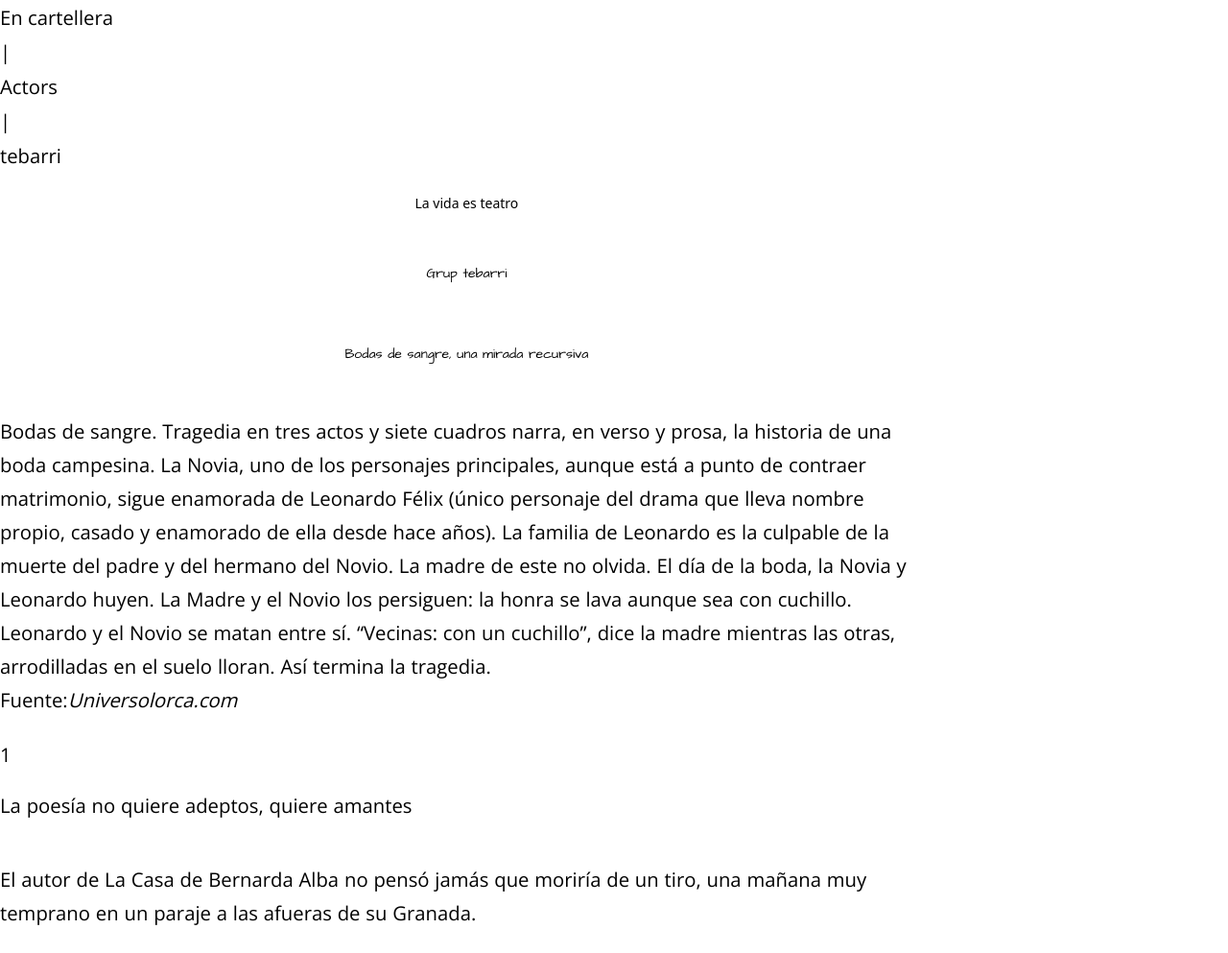
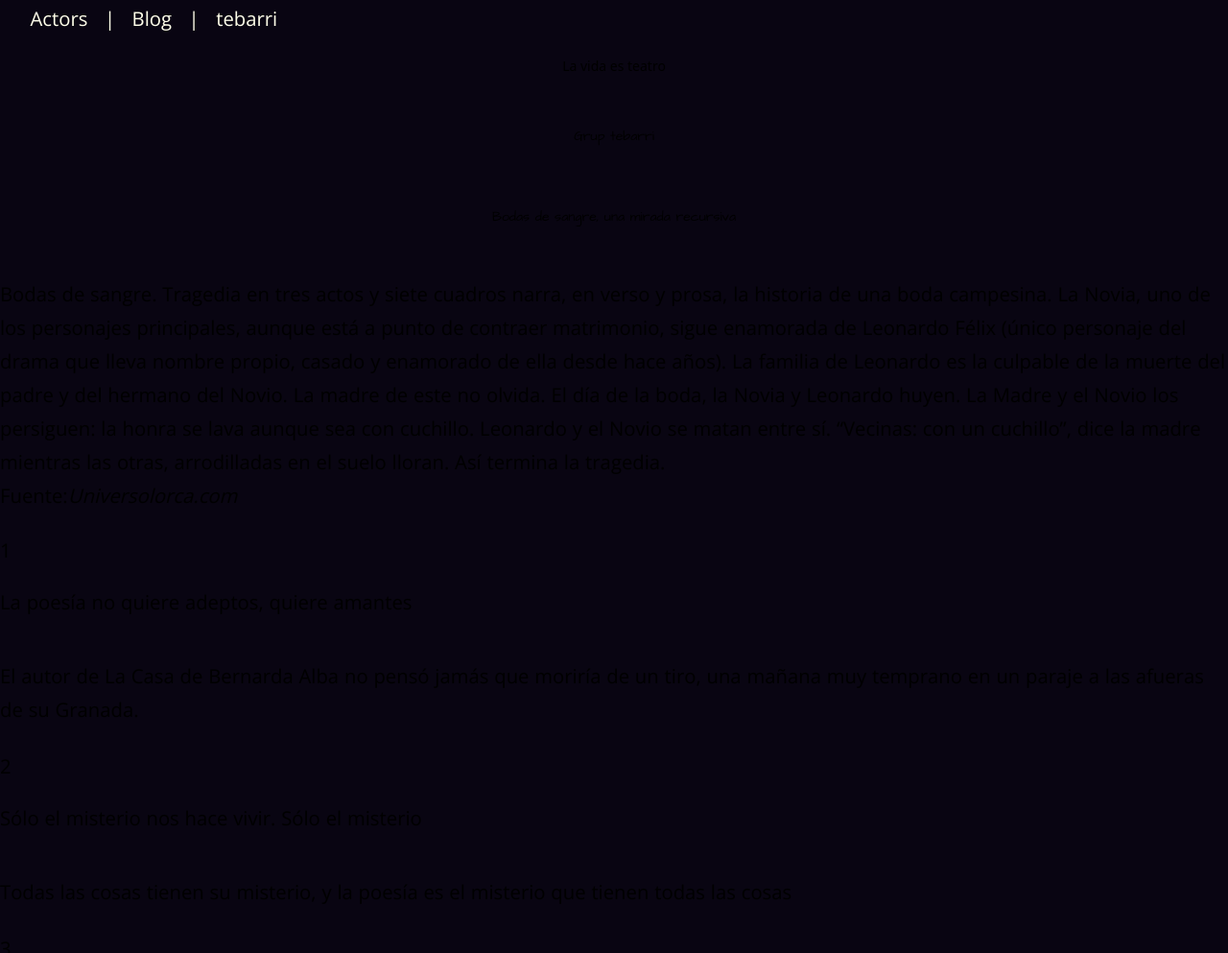
Before and after one commit to fcesc-code/teatrewind, a website built with Parcel: page src/blog.html in a window 1280 px wide. Shown: the top 993 px of the page at 96% size. Built offline with nearby package versions, Linux system fonts and the light colour scheme.

Commit message:
config / update eslint, package, tailwindcss and main.sass config files

```diff
--- a/package.json
+++ b/package.json
@@ -54,6 +54,7 @@
     "eslint-plugin-html": "^6.2.0",
     "eslint-plugin-import": "^2.25.2",
     "eslint-plugin-jest": "^25.2.2",
+    "eslint-plugin-tailwindcss": "^1.17.2",
     "font-awesome": "^4.7.0",
     "jest": "^27.2.5",
     "npm-run-all": "^4.1.5",
--- a/src/assets/styles/main.sass
+++ b/src/assets/styles/main.sass
@@ -8,3 +8,7 @@
 @tailwind base
 @tailwind components
 @tailwind utilities
+
+@layer components
+  .width-container
+    @apply w-full my-0 mx-auto bg-dark
--- a/src/blog.html
+++ b/src/blog.html
@@ -11,20 +11,35 @@
     <link rel="stylesheet" href="./assets/styles/main.sass" />
     <title>tebarri</title>
   </head>
-  <body>
-    <header id="top" class="width-container">
+  <body class="width-container">
+    <header
+      id="top"
+      class="relative flex flex-col shrink-0 items-start justify-center md:justify-start px-4"
+    >
       <nav>
-        <ul class="navmenu">
-          <li class="navmenu__item">
-            <a class="navmenu__link" href="index.html">En cartellera</a>
+        <ul class="flex flex-row flex-wrap items-center justify-end list-none">
+          <li class="m-0 px-5 py-1">
+            <a
+              class="text-txt_title no-underline hover:text-txt_hightlighted focus:text-txt_hightlighted active:text-txt_hightlighted visited:text-txt_title visited:no-underline"
+              href="actors.html"
+              >Actors</a
+            >
           </li>
-          <li class="navmenu__separator">|</li>
-          <li class="navmenu__item">
-            <a class="navmenu__link" href="actors.html">Actors</a>
+          <li class="m-0 px-0 py-1 text-txt_title">|</li>
+          <li class="m-0 px-5 py-1">
+            <a
+              class="text-txt_title no-underline hover:text-txt_hightlighted focus:text-txt_hightlighted active:text-txt_hightlighted visited:text-txt_title visited:no-underline"
+              href="blog.html"
+              >Blog</a
+            >
           </li>
-          <li class="navmenu__separator">|</li>
-          <li class="navmenu__item">
-            <a class="navmenu__link" href="tebarri.html">tebarri</a>
+          <li class="m-0 px-0 py-1 text-txt_title">|</li>
+          <li class="m-0 px-5 py-1">
+            <a
+              class="text-txt_title no-underline hover:text-txt_hightlighted focus:text-txt_hightlighted active:text-txt_hightlighted visited:text-txt_title visited:no-underline"
+              href="tebarri.html"
+              >tebarri</a
+            >
           </li>
         </ul>
       </nav>
```
Also changed, not shown: 2 other files.
